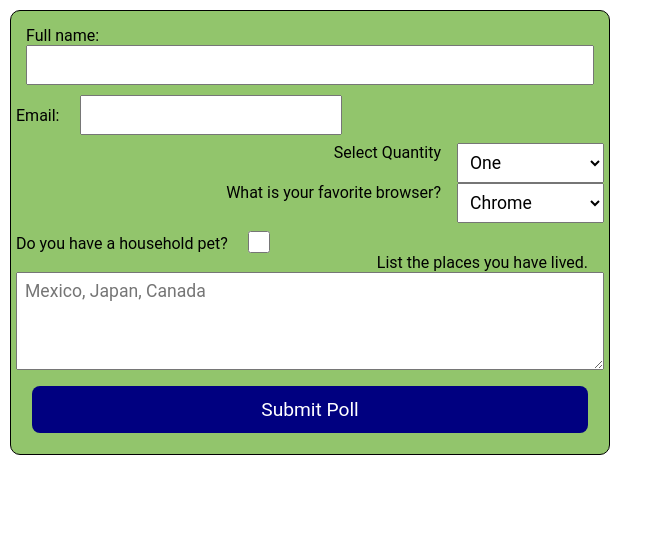
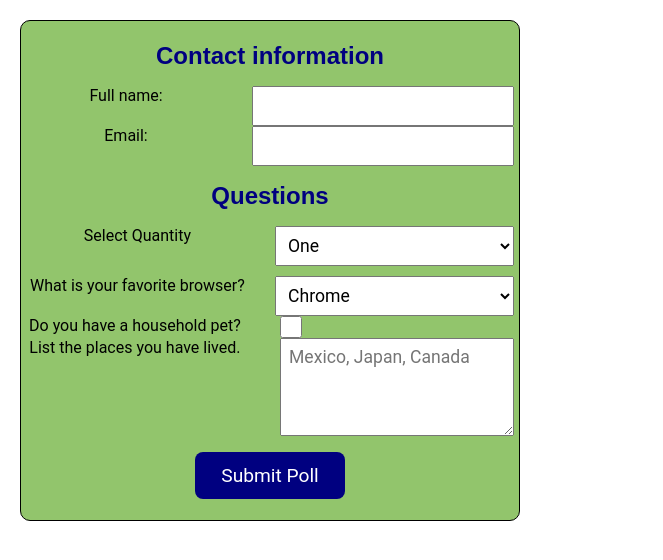
Before and after one commit to galvanet/wdd130, a plain HTML site: page week05/poll-form.html in a window 1280 px wide. Shown: the whole page, without its empty margins (0-663 px from the left). Drawn offline with Linux system fonts and the light colour scheme.

Commit message:
W05 Poll-Form CSS added

```diff
--- a/week05/poll-form.html
+++ b/week05/poll-form.html
@@ -10,7 +10,7 @@
 
 <body>
     <form>
-
+        <h1>Contact information</h1>
         <div class="form-item">
             <label for="fullname">Full name:</label>
             <input type="text" id="fullname" name="fullname" required>
@@ -21,9 +21,9 @@
             <input type="email" id="useremail" name="useremail" required>
         </div>
 
+        <h1>Questions</h1>
         <div class="column1">
             <label for="quantity">Select Quantity</label>
-
             <select name="quantity" id="quantity">
                 <option value="1">One</option>
                 <option value="2">Two</option>
@@ -42,14 +42,15 @@
             </select>
         </div>
 
-        <div>
+        <div class="column3">
             <label for="pet">Do you have a household pet?</label>
             <input type="checkbox" id="pet" name="pet">
         </div>
 
-        <label for="feedback">List the places you have lived.</label>
-        <textarea name="feedback" id="feedback" placeholder="Mexico, Japan, Canada" rows="4"></textarea>
-
+        <div class="column4">
+            <label for="feedback">List the places you have lived.</label>
+            <textarea name="feedback" id="feedback" placeholder="Mexico, Japan, Canada" rows="4"></textarea>
+        </div>
 
         <button>Submit Poll</button>
     </form>
--- a/week05/styles/poll-form.css
+++ b/week05/styles/poll-form.css
@@ -6,12 +6,13 @@
 
 body{
     font-family: Arial, Helvetica, sans-serif;
+    max-width: 800px;
 }
 
-header{
+/* header{
     margin: 0 auto;
     width: 800px;
-    }
+    } */
 
     h1  {
     margin: 1rem;
@@ -21,35 +22,35 @@ header{
     }
 
     form {
-        width: 600px;
-        margin: 10px;
-        padding: 5px;
+        width: 500px;
+        margin: 20px;
+        padding: 0.3rem;
         border: 1px solid black;
         border-radius: 10px;
         background-color: rgb(146, 197, 108);
-        display: grid;
+        text-align: center;
     }
 
-    fieldset {
+   /*  fieldset {
         display: grid;
         grid-gap: .5rem;
         margin: 1rem;
         border: 1px solid rgb(0 0 0 0/2);
         padding: 1rem;
-    }
+    } */
 
-    legend {
+    /* legend {
         padding: 0.5rem;
         color: navy;
         font-size: 1.3em;
-    }
+    } */
 
     label, input, button, select, textarea {
         font-family: Roboto,Arial, Helvetica, sans-serif;
     }
 
     label {
-        text-align: right;
+        text-align: center;
         padding-right: 1rem;
     }
     input, select, textarea {
@@ -70,7 +71,10 @@ header{
         border-radius: .5rem;
         padding: .75rem;
         font-size: 1.2rem;
+        width: 150px;
+        text-align: center;
     }
+
     button:hover {
         background-color: darkgreen;
     }
@@ -86,20 +90,36 @@ header{
 
     .form-item{
         display: grid;
-        align-items: center;
-        margin: 10px;
+        grid-template-columns: 1fr 1fr;
+        gap: 10px;
+
+
     }
 
     .column1 {
         display: grid;
-        grid-template-columns: 3fr 1fr;
-        margin: 0.5rem 0;
+        grid-template-columns: 1fr 1fr;
+        gap: 10px;
+
+
     }
 
      .column2 {
-        grid-template-columns: 1fr 2fr;
+        display: grid;
+        grid-template-columns: 1fr 1fr;
+        gap: 10px;
+        margin: auto;
     }
-    .form-item label {
-        text-align:left;
+    .column3 {
+        display: grid;
+        grid-template-columns: 1fr 1fr;
+        gap: 20px;
+        margin: auto;
+    }
 
+      .column4 {
+        display: grid;
+        grid-template-columns: 1fr 1fr;
+        gap: 20px;
+        margin: auto;
     }
```
